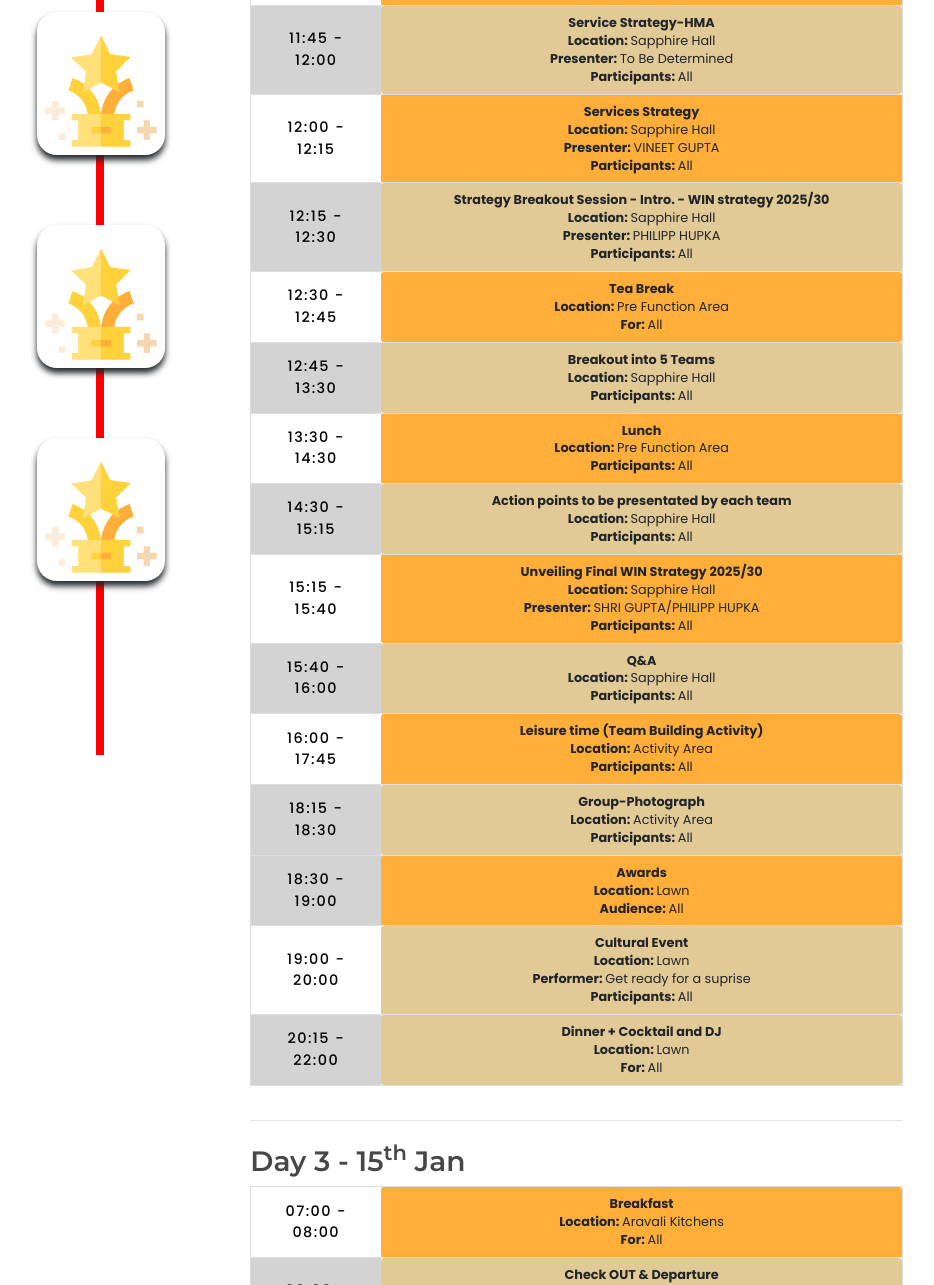
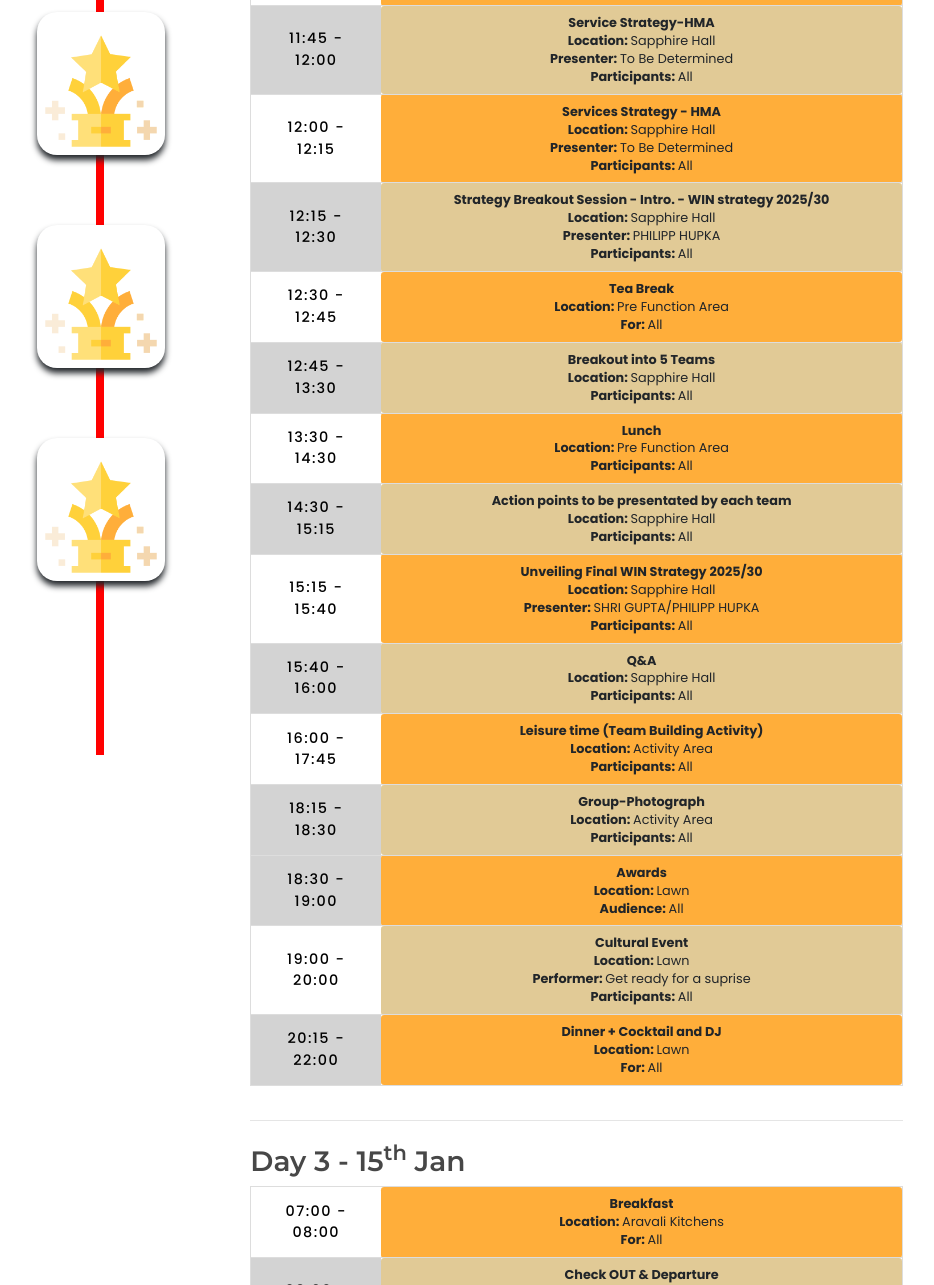
Before and after one commit to manavmehta2403/Website-Sangam2023, a plain HTML site: page index.html in a window 1280 px wide. Shown: the part 2925-4210 px from the top of the page, without its empty margins (234-1168 px from the left). Drawn offline with nearby package versions, Linux system fonts and the light colour scheme; animation ran at ten frames a second.

Commit message:
Lage Pade hain

```diff
--- a/index.html
+++ b/index.html
@@ -2043,9 +2043,9 @@
                     <tr>
                       <th>12:00 - 12:15</th>
                       <td colspan="4" class="stage-saturn">
-                        Services Strategy
+                        Services Strategy - HMA
                         <span><strong>Location: </strong>Sapphire Hall</span>
-                        <span><strong>Presenter: </strong>VINEET GUPTA</span>
+                        <span><strong>Presenter: </strong>To Be Determined</span>
                         <span><strong>Participants: </strong>All</span>
                       </td>
                     </tr>
@@ -2176,7 +2176,7 @@
                     </tr> -->
                     <tr>
                       <th>20:15 - 22:00</th>
-                      <td rowspan="1" colspan="4" class="stage-earth">
+                      <td rowspan="1" colspan="4" class="stage-saturn">
                         Dinner + Cocktail and DJ
                         <span><strong>Location: </strong>Lawn</span>
                         <span><strong>For: </strong>All</span>
```
